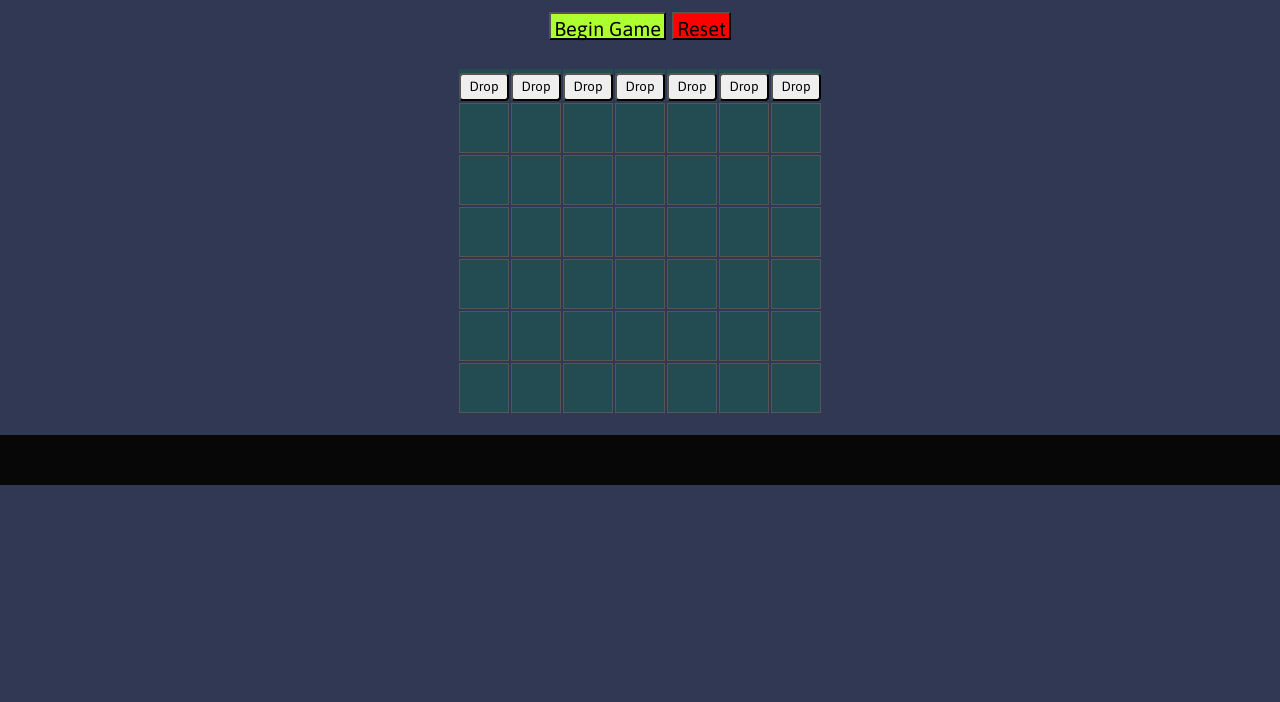
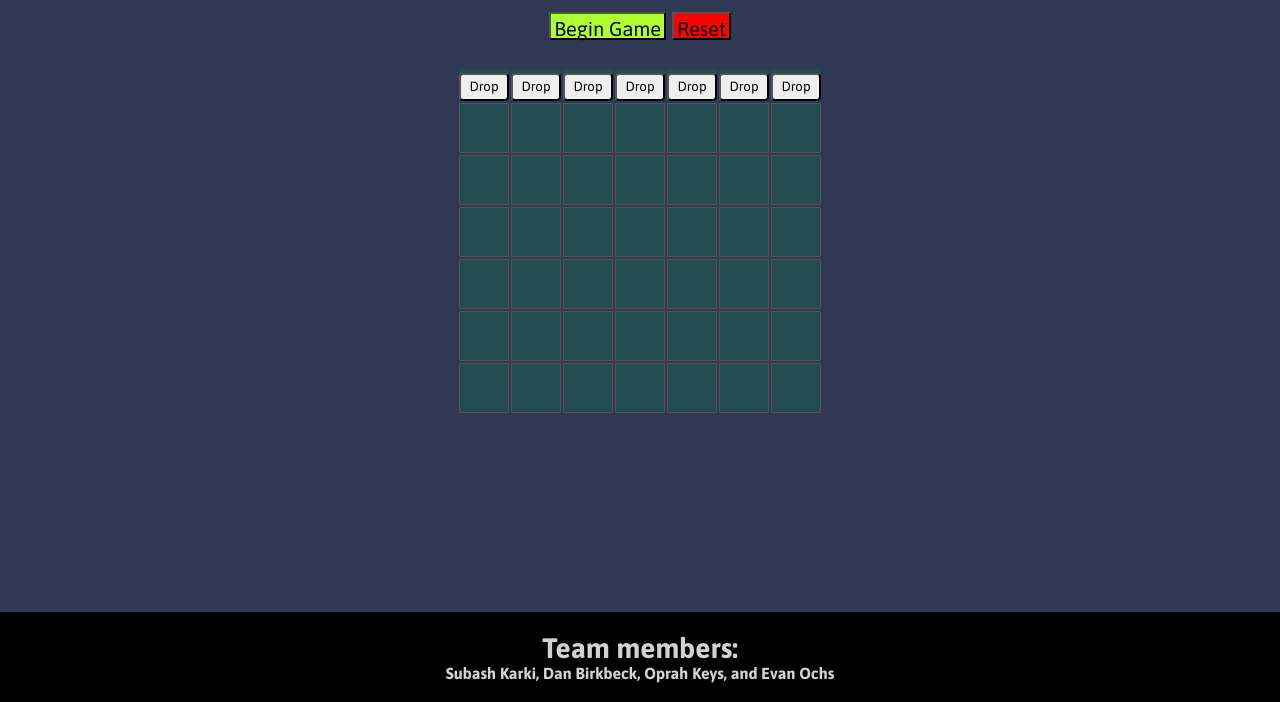
Before and after one commit to karki011/connect-four, a plain HTML site: page index.html in a window 1280 px wide. Shown: the part 98-800 px from the top of the page. Drawn offline with Linux system fonts and the light colour scheme.

Commit message:
minor css changes with disc token

```diff
--- a/index.html
+++ b/index.html
@@ -47,6 +47,9 @@
 
     </div>
     <footer>
+        <h3>Team members:
+            <p>Subash Karki, Dan Birkbeck, Oprah Keys, and Evan Ochs </p>
+        </h3>
     </footer>
 </body>
 
--- a/style.css
+++ b/style.css
@@ -126,8 +126,17 @@ td{
 }
 
 footer{
-    height: 50px;
-    background-color: #070707;
     width: 100%;
-
+    position: fixed;
+    bottom: 0;
+    padding: 20px;
+    background-color: black;
 }
+footer>h3 {
+    color: rgb(212, 209, 209);
+    text-align: center;
+}
+footer>h3>p {
+    font-size: 16px;
+    color: lightgrey;
+}
```
